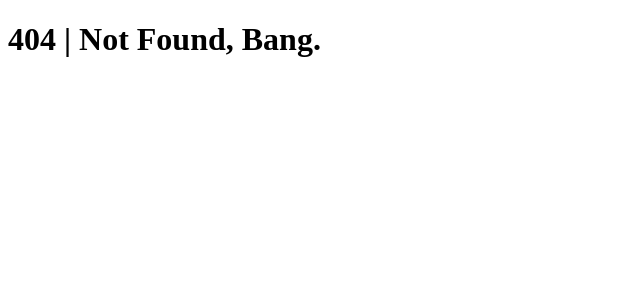
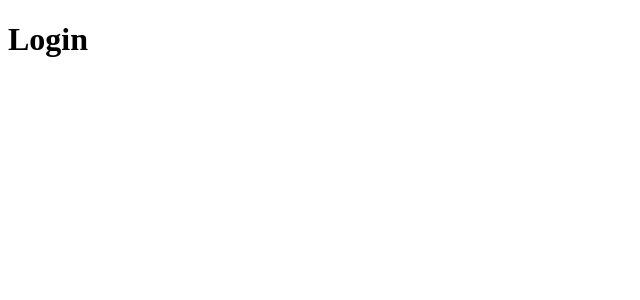
Before and after one commit to zumaku/learn_nextjs, a Next.js app: page /login in a window 1280 px wide. Before the commit this address had no page. Shown: the top 300 px of the page, without its empty margins (0-640 px from the left). Built offline with nearby package versions, Linux system fonts and the light colour scheme.

Commit message:
Group Routing with ( )

```diff
--- /dev/null
+++ b/src/app/(auth)/forget-password/page.tsx
@@ -0,0 +1,3 @@
+export default function ForgetPassword() {
+    return <h1>Forget Password</h1>
+};
--- /dev/null
+++ b/src/app/(auth)/login/page.tsx
@@ -0,0 +1,3 @@
+export default function Login() {
+    return <h1>Login</h1>
+};
--- /dev/null
+++ b/src/app/(auth)/register/page.tsx
@@ -0,0 +1,3 @@
+export default function Register() {
+    return <h1>Register</h1>
+};
```
